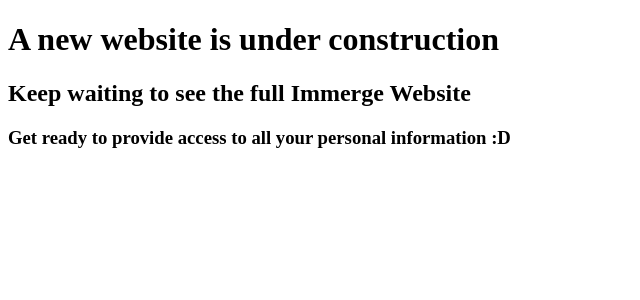
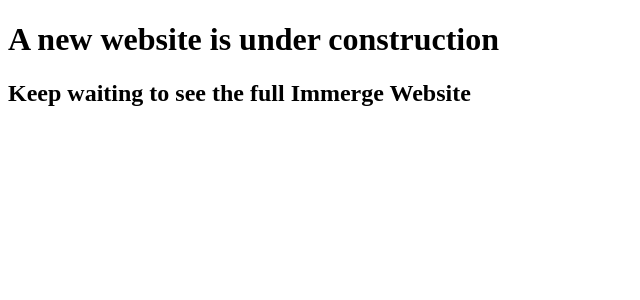
Before and after one commit to jonsch318/immerge-website, an Angular app: page / in a window 1280 px wide. Shown: the top 300 px of the page, without its empty margins (0-640 px from the left). Built offline with nearby package versions, Linux system fonts and the light colour scheme.

Commit message:
Updated circleci config

```diff
--- a/src/app/app.component.html
+++ b/src/app/app.component.html
@@ -1,3 +1,2 @@
 <h1>A new website is under construction</h1>
 <h2>Keep waiting to see the full Immerge Website</h2>
-<h3>Get ready to provide access to all your personal information :D</h3>
```
Also changed, not shown: .circleci/config.yml.
